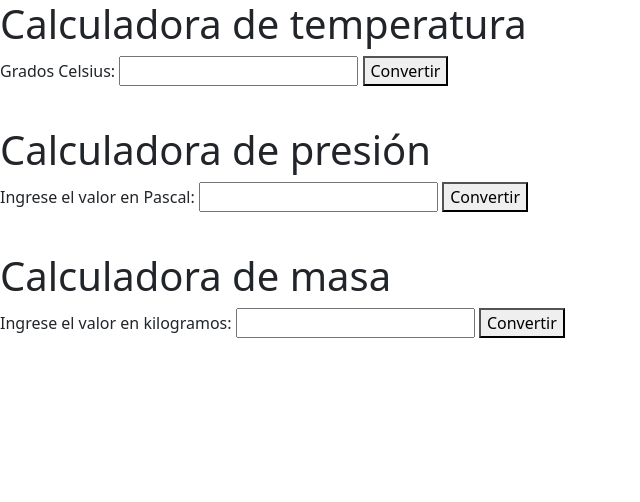
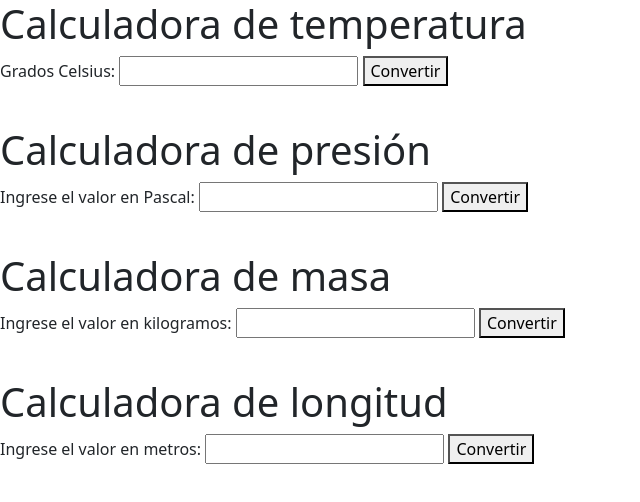
Before and after one commit to MrJuanDiego99/Taller1SWUG, a plain HTML site: page index.html in a window 1280 px wide. Shown: the whole page, without its empty margins (0-640 px from the left). Drawn offline with nearby package versions, Linux system fonts and the light colour scheme.

Commit message:
Calculadora de longitud y FINAL

```diff
--- a/index.html
+++ b/index.html
@@ -31,5 +31,12 @@
     <button onclick="convertirMasa()">Convertir</button>
     <p id="resultado3"></p>
 
+    <br>
+    <h1>Calculadora de longitud</h1>
+    <label for="metros">Ingrese el valor en metros:</label>
+    <input type="number" id="metros" min="0">
+    <button onclick="convertirLongitud()">Convertir</button>
+    <p id="resultado4"></p>
+
 </body>
 </html>
--- a/script.js
+++ b/script.js
@@ -15,3 +15,9 @@ function convertirMasa() {
     var gramos = kilogramos * 1000;
     document.getElementById('resultado3').innerHTML = kilogramos + " kilogramos equivale a " + gramos + " gramos.";
 }
+
+function convertirLongitud() {
+    var metros = document.getElementById("metros").value;
+    var centimetros = metros * 100;
+    document.getElementById("resultado4").innerHTML = metros + " metros son " + centimetros + " centímetros.";
+}
```
